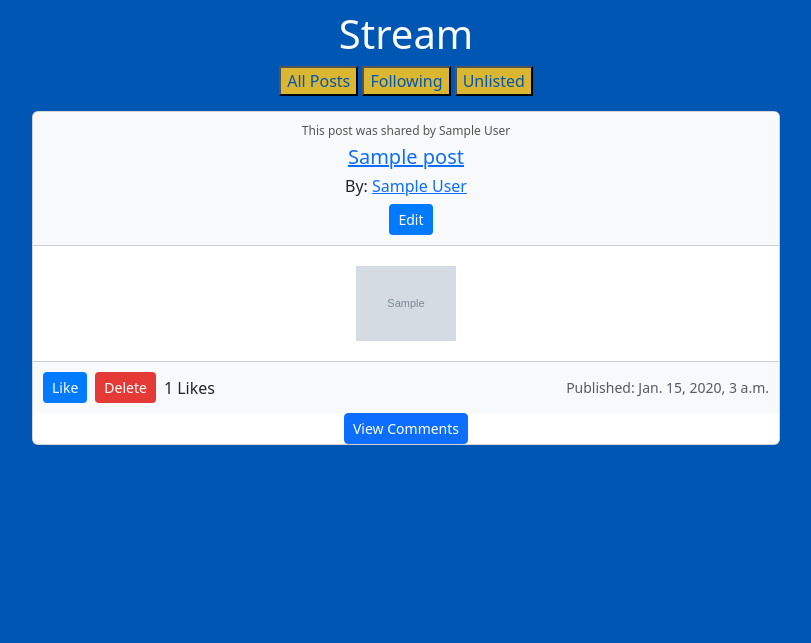
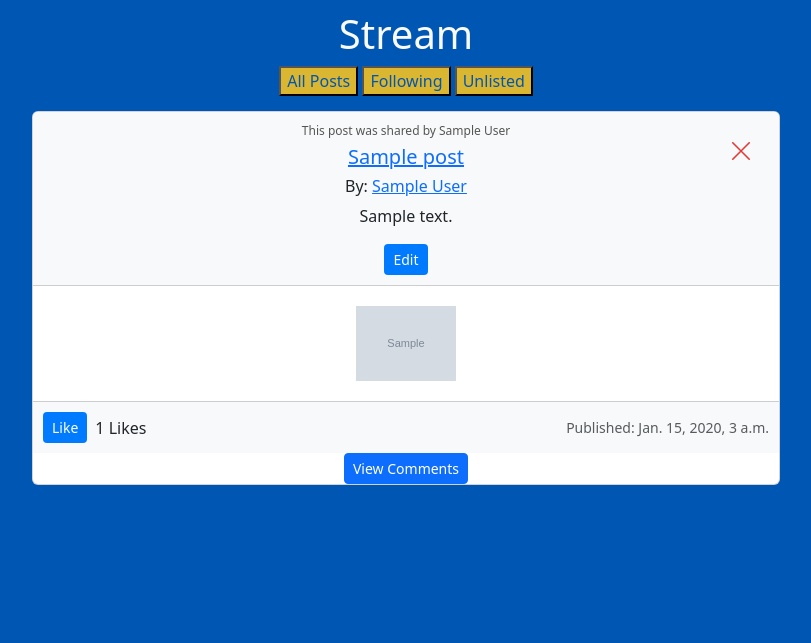
Before and after one commit to momo3404/MySocial, a Django app: page /mysocial/posts/00000000-0000-0000-0000-000000000001/ in a window 1280 px wide. Shown: the part 62-705 px from the top of the page, without its empty margins (234-1045 px from the left). Run offline with Django 4.2, Linux system fonts and the light colour scheme; tables that the repository leaves empty hold one stand-in row (values such as "Sample post"); grey boxes marked "Sample" are stand-in pictures.

Commit message:
post description and deletion

```diff
--- a/mysocial/templates/base/mysocial/stream_posts.html
+++ b/mysocial/templates/base/mysocial/stream_posts.html
@@ -13,6 +13,7 @@
             padding: 10px;
         }
         .post-card {
+            position: relative;
             margin-bottom: 20px;
         }
         .post-header, .post-footer {
@@ -36,6 +37,24 @@
         .btn-edit:hover {
             background-color: #0056b3; /* Darker blue on hover */
             color: white;
+        }
+        .delete-btn {
+        position: absolute;
+        top: 10px; /* Adjusted for better positioning */
+        right: 10px; /* Adjusted for better positioning */
+        border: none;
+        background-color: transparent;
+        color: #E53935; /* Red color for the icon */
+        cursor: pointer;
+        font-size: 1.5em; /* Increase the size of the icon */
+        }
+        .delete-btn:hover {
+            color: #b71c1c; /* Darker shade of red for hover */
+            transform: scale(1.1); /* Optional: Slightly enlarge on hover */
+        }
+        /* If you want the icon bolder, most icon fonts inherit the font-weight, so: */
+        .delete-btn i {
+            font-weight: bold; /* Make the icon bolder */
         }
     </style>
 </head>
@@ -92,14 +111,22 @@
                 <form id="postForm" action="{% url 'mysocial:create_post' authorId=author.authorId %}" method="post" enctype="multipart/form-data">
                     {% csrf_token %}
                     <input type="hidden" id="postId" name="post_id" value=""> <!-- Hidden field for post ID (empty for new posts) -->
+                    <h5 style="color: black; text-align: left;">Title</h5>
                     <div class="mb-3">
                         <label for="title" class="form-label">Title</label>
                         <input type="text" class="form-control" id="title" name="title" required>
                     </div>
+                    <h5 style="color: black; text-align: left;">Description</h5>
+                    <div class="mb-3">
+                        <label for="description" class="form-label">Description</label>
+                        <textarea class="form-control" id="description" name="description" rows="2"></textarea>
+                    </div>
+                    <h5 style="color: black; text-align: left;">Content</h5>
                     <div class="mb-3">
                         <label for="content" class="form-label">Content</label>
                         <textarea class="form-control" id="content" name="content" rows="3"></textarea>
                     </div>
+                    <h5 style="color: black; text-align: left;">Visibility</h5>
                     <div class="mb-3">
                         <label for="visibility" class="form-label">Visibility</label>
                         <select class="form-select" id="visibility" name="visibility">
@@ -143,6 +170,7 @@
                                     {{ post.author.displayName }}
                                     </a>
                                 </h6>
+                                <p class="post-description">{{ post.description }}</p>
                                 {% if post.source %}
                                 <script>
                                     // Update author information if source exists
@@ -165,8 +193,13 @@
                                 {% endif %}
                                 <!-- Edit Button -->
                                 {% if author.authorId == post.author.authorId %}
-                                <button style = "margin-left: 10px;" onclick="editPost('{{ post.id }}', '{{ post.title|escapejs }}', '{{ post.content|escapejs }}');" class="btn btn-sm btn-edit">Edit</button>
-
+                                <button onclick="editPost('{{ post.postId }}', '{{ post.title|escapejs }}', '{{ post.description|escapejs }}', '{{ post.content|escapejs }}', '{{ post.visibility }}');" class="btn btn-sm btn-edit">Edit</button>
+                                <form action="{% url 'mysocial:delete_post' post.postId %}" method="post" style="position: absolute; top: 10px; right: 10px;">
+                                    {% csrf_token %}
+                                    <button type="submit" class="delete-btn" title="Delete Post">
+                                        <i class="bi bi-x-lg"></i>
+                                    </button>
+                                </form>
                                 {% endif %}
                                 </h6>
                             </div>
@@ -190,12 +223,6 @@
                                             {% csrf_token %}
                                             <button type="submit" class="btn btn-sm btn-edit">Share</button>
                                         </form>
-                                    {% endif %}
-                                    {% if author.authorId == post.author.authorId %}
-                                    <form action="{% url 'mysocial:delete_post' post.postId %}" method="post" class="me-2">
-                                        {% csrf_token %}
-                                        <button style="background-color: #E53935;" type="submit" class="btn btn-sm btn-edit">Delete</button>
-                                    </form>
                                     {% endif %}
                                     <span class="like-count me-2">{{ post.likesCount }} Likes</span>
                                 </div>
@@ -229,24 +256,23 @@
             document.getElementById("formTitle").innerText = "Create New Post";
             document.getElementById("postId").value = ""; // Clear post ID for new posts
             document.getElementById("title").value = "";
+            document.getElementById("description").value = "";
             document.getElementById("content").value = "";
+            document.getElementById("visibility").value = "";
             toggleForm();
         }
 
-        function editPost(postId, title, content) {
+        function editPost(postId, title, description, content, visibility) {
             document.getElementById("formTitle").innerText = "Edit Post";
-            document.getElementById("postId").value = postId; // Set post ID for edits
+            document.getElementById("postId").value = postId;
             document.getElementById("title").value = title;
+            document.getElementById("description").value = description;
             document.getElementById("content").value = content;
-            document.getElementById("visibility").value = visibility;
+            document.getElementById("visibility").value = visibility; // Set the visibility dropdown
             toggleForm();
         }
 
-        // not currently being used
-        function deletePost(postId, authorId) {
-            const postElement = document.getElementById(`post-${postId}`);
-            postElement.remove();
-        }
+
 
         document.addEventListener('DOMContentLoaded', (event) => {
         const renderer = new marked.Renderer();
--- a/mysocial/views.py
+++ b/mysocial/views.py
@@ -622,6 +622,7 @@ def create_post(request, authorId):
     template_name = 'base/mysocial/stream_posts.html'
     post_id = request.POST.get('post_id')
     title = request.POST.get('title')
+    description = request.POST.get('description')
     content = request.POST.get('content')
     visibility = request.POST.get('visibility')
     image = request.FILES.get('image')
@@ -640,15 +641,16 @@ def create_post(request, authorId):
 
     if post_id:
         # Update existing post
-        post = get_object_or_404(Post, pk=post_id)
+        post = get_object_or_404(Post, postId=post_id)
         post.title = title
+        post.description = description
         post.content = content
         post.visibility = visibility
         post.save()
     else:
         # Create new post
         if title and content:
-            new_post = Post.objects.create(title=title, content=content, author=author, visibility=visibility, image=image)
+            new_post = Post.objects.create(title=title, description=description, content=content, author=author, visibility=visibility, image=image)
             post_url = reverse('mysocial:post_detail', kwargs={'authorId': authorId, 'post_id': new_post.postId})
             new_post.url = request.build_absolute_uri(post_url)
             new_post.origin = request.build_absolute_uri(post_url)
@@ -884,18 +886,9 @@ def share_post(request, post_id):
 @login_required
 @require_POST
 def delete_post(request, post_id):
-    post = get_object_or_404(Post, postId=post_id)
-
-    # Check if the requesting user is the author of the post
-    if request.user.author == post.author:
-
-        # Delete the post
-        post.delete()
-
-
-        return HttpResponse('Post deleted', status=204)
-    else:
-        return HttpResponse('Forbidden', status=403)
+    post = get_object_or_404(Post, postId=post_id, author=request.user.author)
+    post.delete()
+    return redirect(reverse('mysocial:posts_by_author', kwargs={'authorId': request.user.author.authorId}))
 
 
 def fetch_github_activity(request):
```
